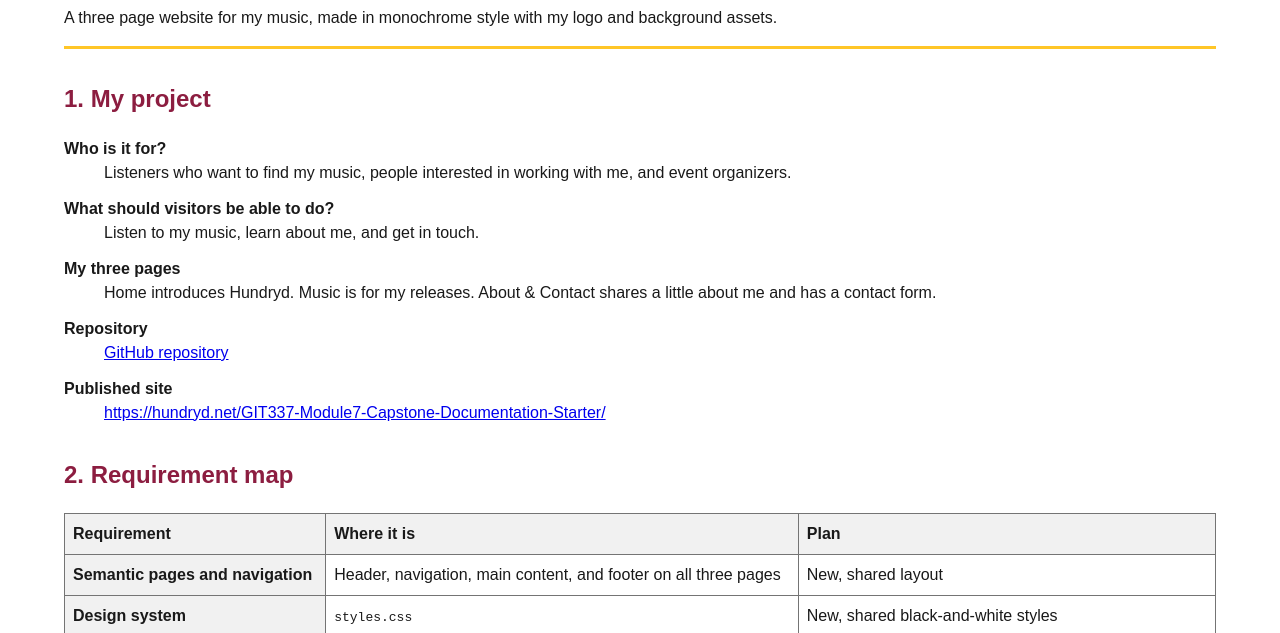
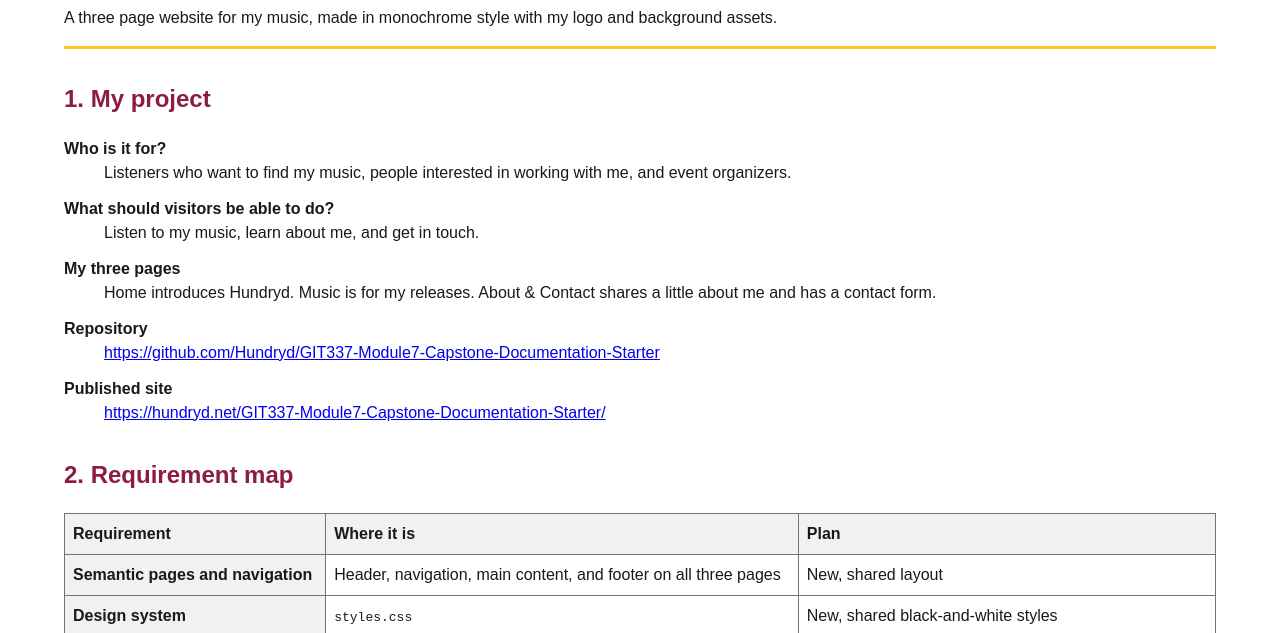
Before and after one commit to Hundryd/GIT337-Module7-Capstone-Documentation-Starter, a plain HTML site: page capstone-evidence.html in a window 1280 px wide. Shown: the part 114-747 px from the top of the page. Drawn offline with Linux system fonts and the light colour scheme.

Commit message:
link fixes

```diff
--- a/capstone-evidence.html
+++ b/capstone-evidence.html
@@ -26,7 +26,7 @@
                 <dd>Home introduces Hundryd. Music is for my releases. About &amp; Contact shares a little about me and
                     has a contact form.</dd>
                 <dt>Repository</dt>
-                <dd><a href="https://github.com/Hundryd/GIT337-Module7-Capstone-Documentation-Starter">GitHub repository</a></dd>
+                <dd><a href="https://github.com/Hundryd/GIT337-Module7-Capstone-Documentation-Starter">https://github.com/Hundryd/GIT337-Module7-Capstone-Documentation-Starter</a></dd>
                 <dt>Published site</dt>
                 <dd><a href="https://hundryd.net/GIT337-Module7-Capstone-Documentation-Starter/">https://hundryd.net/GIT337-Module7-Capstone-Documentation-Starter/</a></dd>
             </dl>
```
